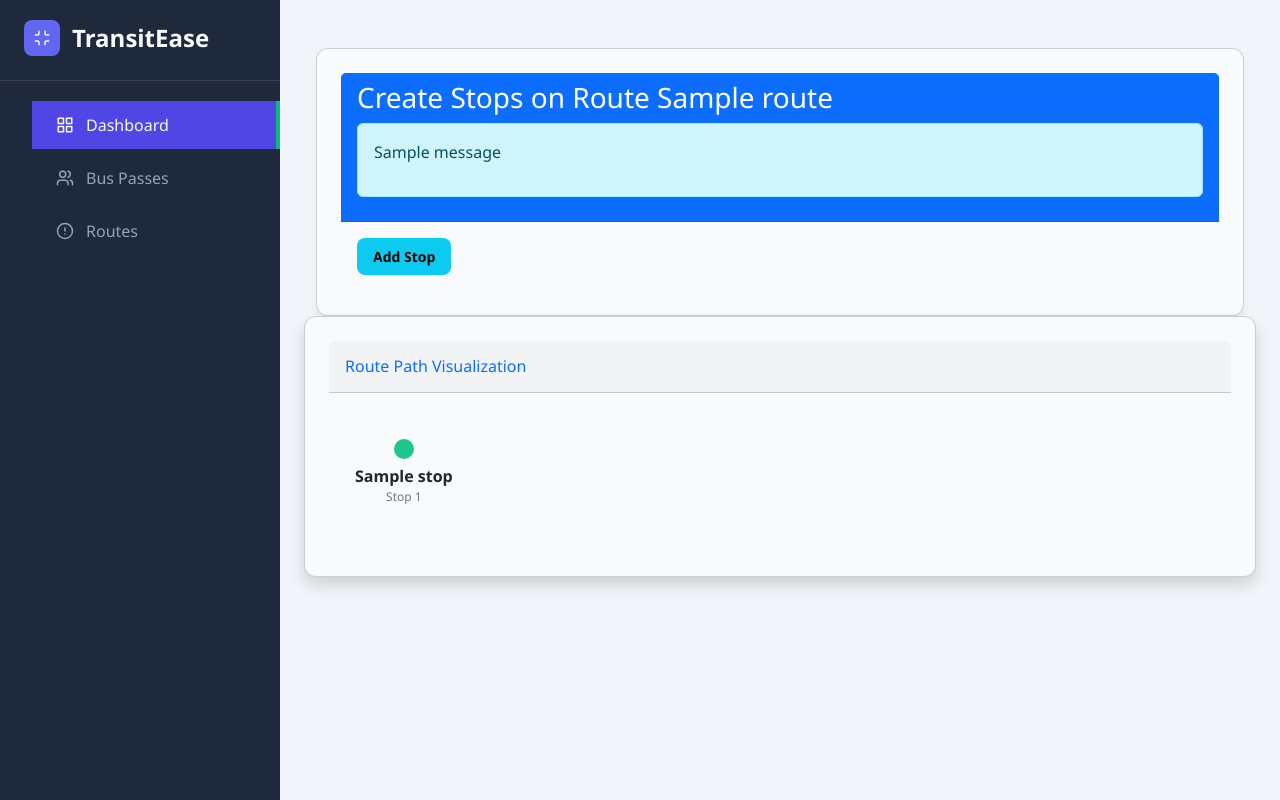
After one commit to pramodthundathil/buspass, a Django app: template templates/admin/add_stops.html in a window 1280 px wide. The commit adds this page. Run offline with Django 3.2, Linux system fonts and the light colour scheme; the template is opened without the code that fills it: most values are stand-ins (such as "Sample title", 1, 10 or a date in 2020); one stand-in notice (Sample message) is shown.

Commit message:
route edit

```diff
--- a/home/models.py
+++ b/home/models.py
@@ -101,7 +101,7 @@ class BusRoute(models.Model):
 
 
 class BusStop(models.Model):
-    route = models.ForeignKey(BusRoute, on_delete=models.CASCADE)
+    route = models.ForeignKey(BusRoute, on_delete=models.CASCADE, related_name="stops")
     stop_name = models.CharField(max_length=100)
     sequence_number = models.PositiveIntegerField()
 
--- a/home/urls.py
+++ b/home/urls.py
@@ -35,6 +35,7 @@ urlpatterns = [
 
 
     path('routes/<int:route_id>/delete/', views.delete_route, name='delete_route'),
+    path("add_stops/<int:pk>",views.add_stops,name="add_stops"),
 
 
     path("bus_routes",views.bus_routes,name="bus_routes"),
--- /dev/null
+++ b/templates/admin/add_stops.html
@@ -0,0 +1,97 @@
+{% extends 'admin/index.html' %}
+{% block content %}
+<div class="container mt-4">
+    <div class="card">
+        <div class="card-header bg-primary text-white">
+            <h3 class="mb-0">Create Stops on Route {{route}}</h3>
+            {% if messages %}
+            <div class="alert alert-info mt-2">
+                {% for message in messages %}
+                    <p>{{ message }}</p>
+                {% endfor %}
+            </div>
+            {% endif %}
+        </div>
+        <div class="card-body">
+            <form method="POST">
+                {% csrf_token %}
+
+                {{ form.as_p }}
+
+                <button type="submit" class="btn btn-info">Add Stop</button>
+            </form>
+
+        </div>
+    </div>
+</div>
+  <!-- Route Visualization -->
+  <div class="card shadow mb-4">
+    <div class="card-header py-3">
+        <h6 class="m-0 font-weight-bold text-primary">Route Path Visualization</h6>
+    </div>
+    <div class="card-body">
+        <div class="route-visualization">
+            <div class="d-flex align-items-center route-line">
+                {% for stop in route.stops.all %}
+                    <div class="route-stop">
+                        <div class="stop-point {% if forloop.first %}start-point{% elif forloop.last %}end-point{% endif %}"></div>
+                        <div class="stop-name">{{ stop.stop_name }}</div>
+                        <div class="stop-number">Stop {{ stop.sequence_number }}</div>
+                    </div>
+                    {% if not forloop.last %}
+                        <div class="route-segment">
+                            <div class="segment-line"></div>
+                            {% for segment in segments %}
+                                {% if segment.start_stop.id == stop.id %}
+                                    <div class="segment-info">
+                                        <div>{{ segment.distance }} km</div>
+                                        <div>₹{{ segment.base_fare }}</div>
+                                    </div>
+                                {% endif %}
+                            {% endfor %}
+                        </div>
+                    {% endif %}
+                {% endfor %}
+            </div>
+        </div>
+    </div>
+</div>
+
+<style>
+     .route-visualization {
+        overflow-x: auto;
+        padding: 20px 0;
+    }
+    .route-line {
+        min-width: 100%;
+    }
+    .route-stop {
+        display: flex;
+        flex-direction: column;
+        align-items: center;
+        padding: 10px;
+        min-width: 100px;
+    }
+    .stop-point {
+        width: 20px;
+        height: 20px;
+        border-radius: 50%;
+        background-color: #4e73df;
+        margin-bottom: 5px;
+    }
+    .start-point {
+        background-color: #1cc88a;
+    }
+    .end-point {
+        background-color: #e74a3b;
+    }
+    .stop-name {
+        font-weight: bold;
+        text-align: center;
+    }
+    .stop-number {
+        font-size: 12px;
+        color: #6c757d;
+    }
+</style>
+{% endblock %}
```
Also changed, not shown: home/forms.py (+7 -0 lines), home/views.py (+100 -19 lines), templates/admin/create_route.html (+6 -6 lines), templates/admin/route_detail.html (+34 -12 lines), db.sqlite3.
